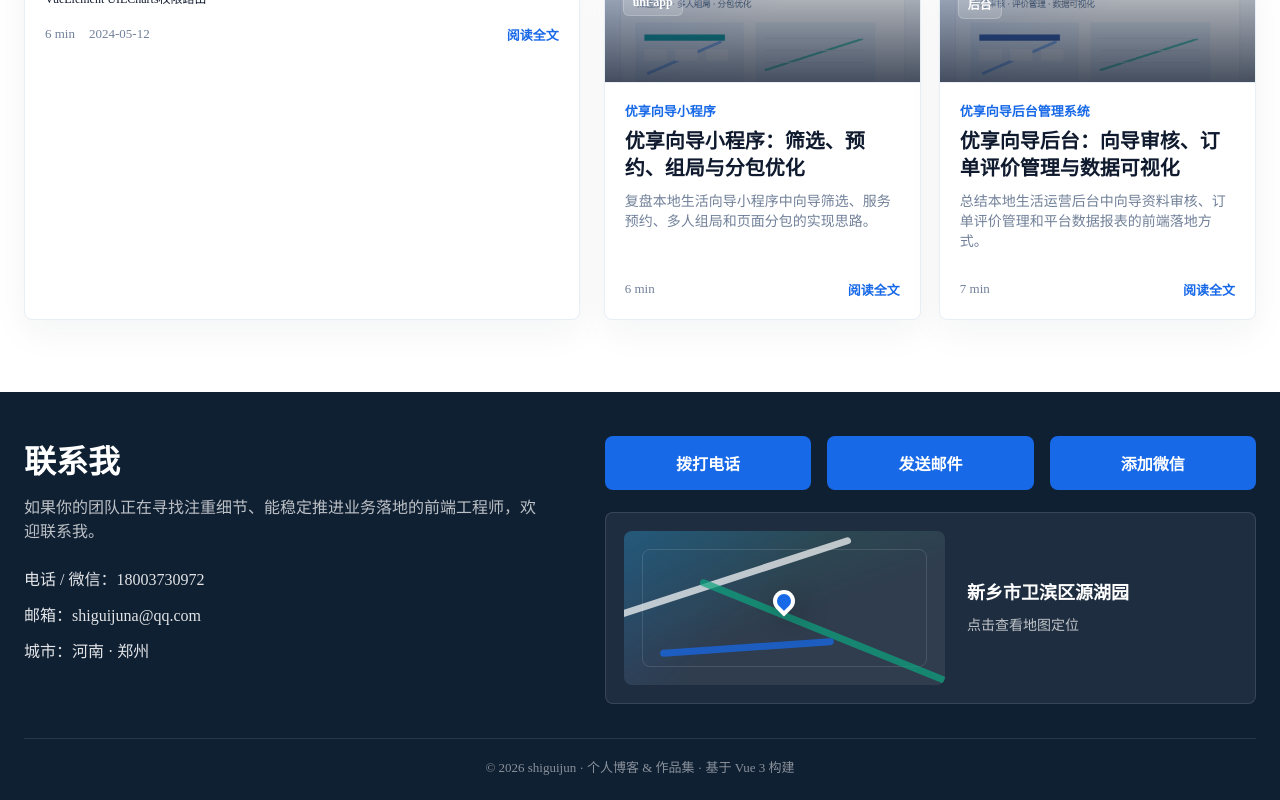
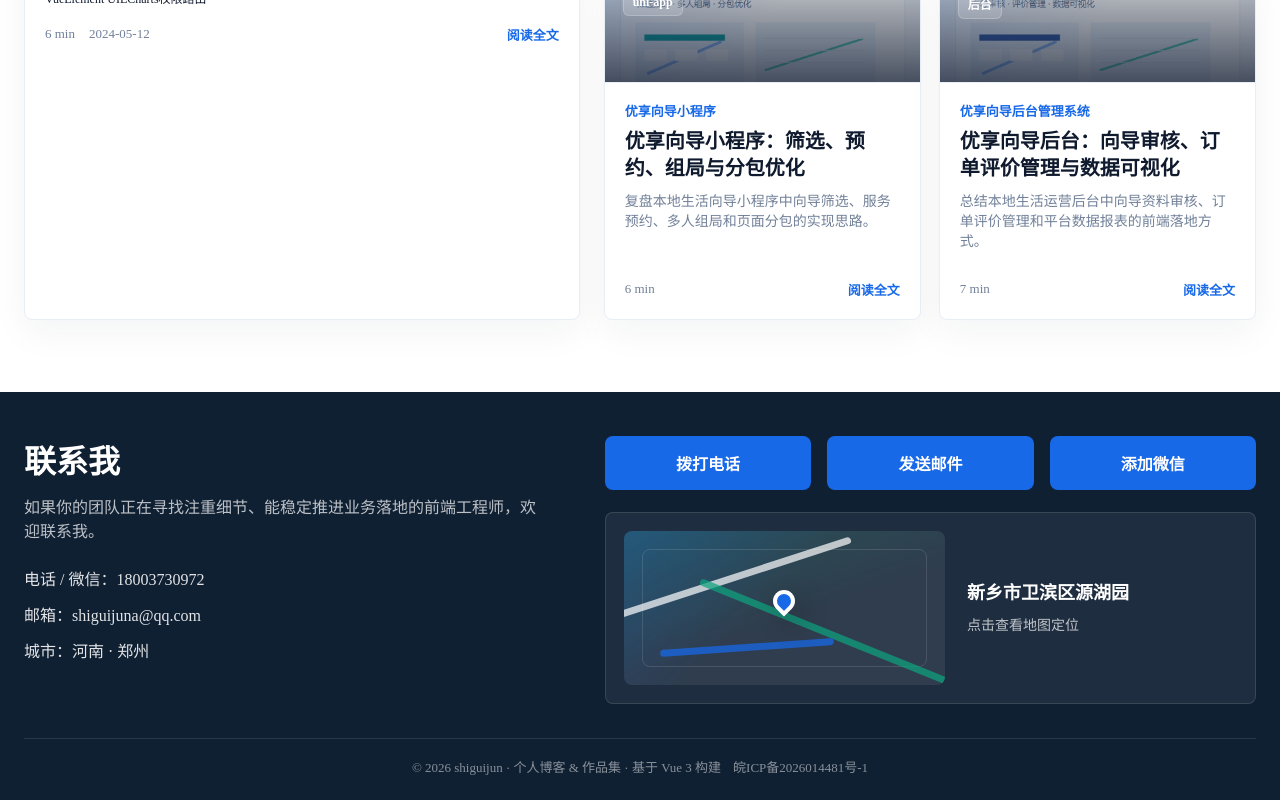
Before and after one commit to shiguijuna/personal-resume, a Vue app: page / in a window 1280 px wide. Shown: the part 3725-4525 px from the top of the page. Built offline with nearby package versions, Linux system fonts and the light colour scheme.

Commit message:
添加ICP备案号

```diff
--- a/src/components/ContactSection.vue
+++ b/src/components/ContactSection.vue
@@ -38,7 +38,10 @@ import { contactInfo } from '@/constants'
         </div>
       </a>
     </div>
-    <div class="copyright">© {{ new Date().getFullYear() }} shiguijun · 个人博客 &amp; 作品集 · 基于 Vue 3 构建</div>
+    <div class="copyright">
+      <span>© {{ new Date().getFullYear() }} shiguijun · 个人博客 &amp; 作品集 · 基于 Vue 3 构建</span>
+      <a class="beian" href="https://beian.miit.gov.cn" target="_blank" rel="noopener noreferrer">皖ICP备2026014481号-1</a>
+    </div>
   </footer>
 </template>
 
@@ -52,6 +55,6 @@ import { contactInfo } from '@/constants'
 .map-visual { position: relative; overflow: hidden; min-height: 154px; background: linear-gradient(135deg,color-mix(in srgb, var(--color-primary) 24%, transparent),transparent 45%),linear-gradient(160deg,color-mix(in srgb, var(--color-accent) 22%, transparent),transparent 55%),rgba(255,255,255,0.08); border-radius: 8px; } .map-visual::before { position: absolute; inset: 18px; content: ''; border: 1px solid rgba(255,255,255,0.12); border-radius: 8px; }
 .route { position: absolute; height: 7px; background: rgba(255,255,255,0.7); border-radius: 999px; } .route.one { top: 44px; left: -18px; width: 78%; transform: rotate(-18deg); } .route.two { top: 100px; right: -28px; width: 88%; background: color-mix(in srgb, var(--color-accent) 72%, transparent); transform: rotate(22deg); } .route.three { bottom: 34px; left: 36px; width: 54%; background: color-mix(in srgb, var(--color-primary) 74%, transparent); transform: rotate(-4deg); }
 .pin { position: absolute; left: 50%; top: 46%; width: 22px; height: 22px; background: var(--color-primary); border: 4px solid #fff; border-radius: 50% 50% 50% 0; box-shadow: 0 12px 28px rgba(0,0,0,0.24); transform: translate(-50%,-50%) rotate(-45deg); }
-.copyright { width: min(100% - 48px, var(--container)); margin: 0 auto; padding: 18px 0 24px; color: rgba(255,255,255,0.5); font-size: 13px; text-align: center; border-top: 1px solid rgba(255,255,255,0.1); }
+.copyright { width: min(100% - 48px, var(--container)); margin: 0 auto; padding: 18px 0 24px; color: rgba(255,255,255,0.5); font-size: 13px; text-align: center; border-top: 1px solid rgba(255,255,255,0.1); display: flex; justify-content: center; align-items: center; gap: 12px; flex-wrap: wrap; } .beian { color: rgba(255,255,255,0.5); text-decoration: none; transition: color 0.2s; } .beian:hover { color: rgba(255,255,255,0.8); }
 @media (max-width:760px) { .contact-inner { width: min(100% - 32px, var(--container)); grid-template-columns: 1fr; } .contact-panel { grid-template-columns: 1fr; } .map-card { grid-template-columns: 1fr; } .copyright { width: min(100% - 32px, var(--container)); } }
 </style>
```
